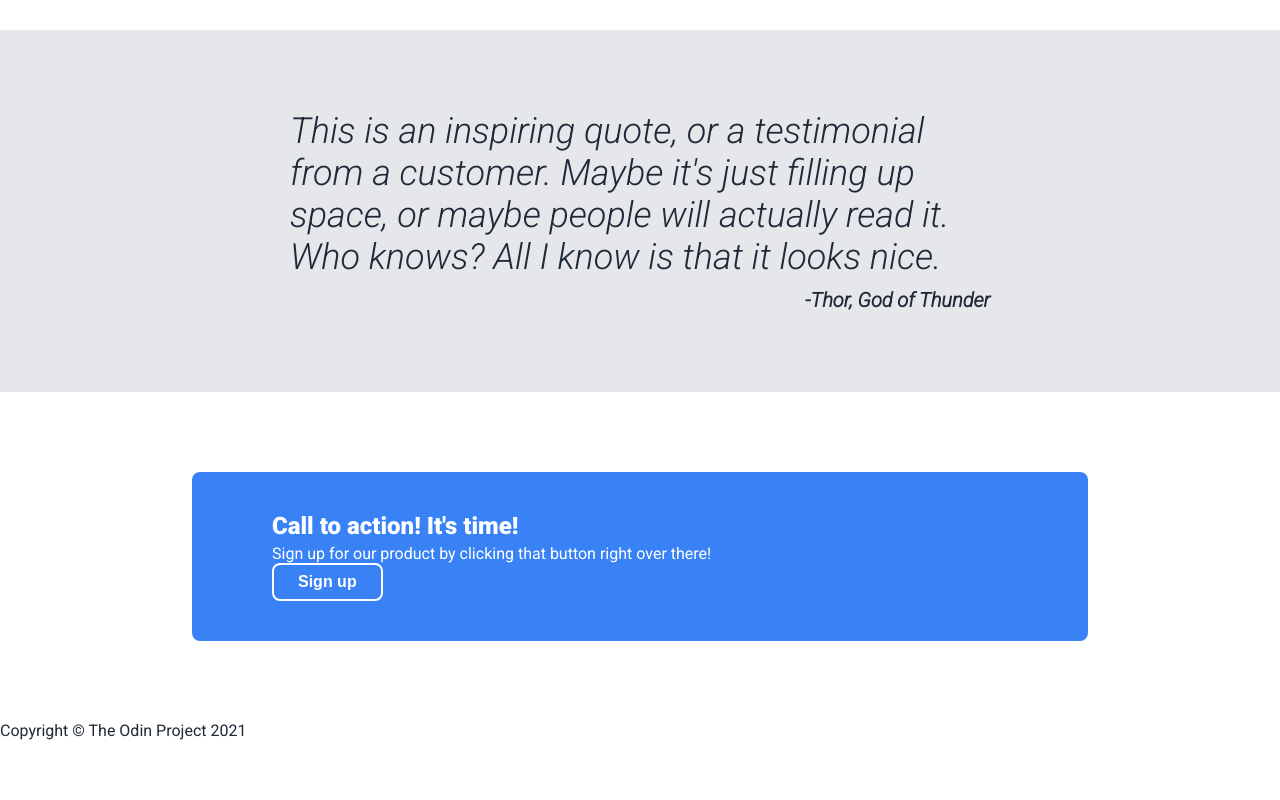
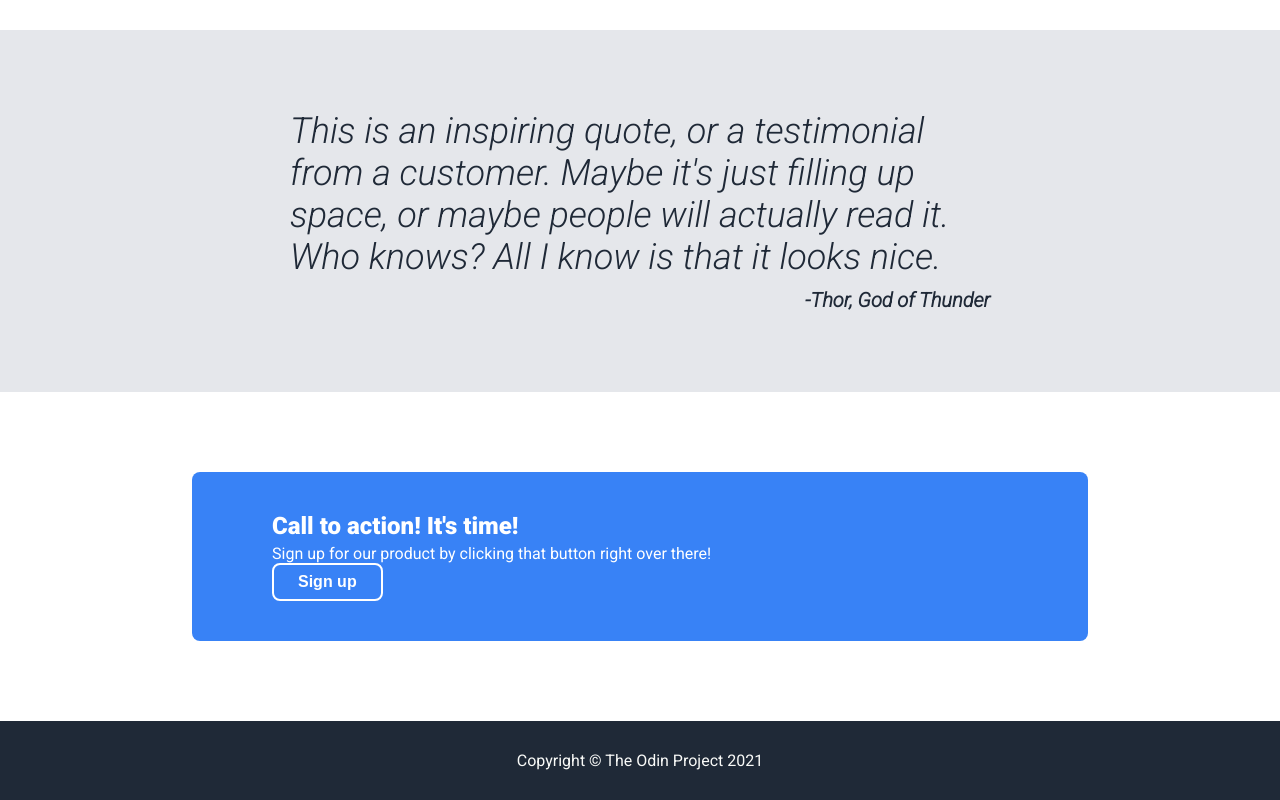
Before and after one commit to imbaliii/landing-page, a plain HTML site: page index.html in a window 1280 px wide. Shown: the part 829-1629 px from the top of the page. Before the commit the page ends 1569 px from the top, so only its background shows below. Drawn offline with Linux system fonts and the light colour scheme.

Commit message:
edited the style of the footer focusing on the colours and "spacing "

```diff
--- a/style.css
+++ b/style.css
@@ -184,3 +184,11 @@ body {
     font-weight: bold;
     cursor: pointer;
 }
+
+.footer {
+    background-color: #1F2937;
+    color: #F9FAF8;
+    padding: 30px;
+    text-align: center;
+    font-size: 16px;
+}
```
